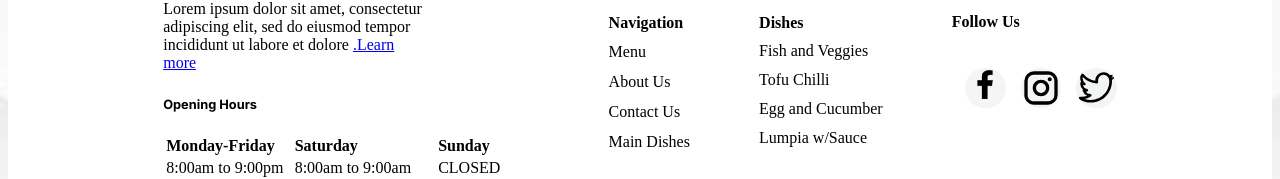
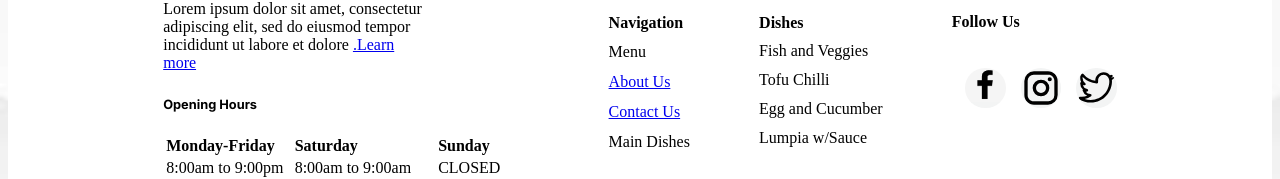
Before and after one commit to megbasrur/unicode-tasks, a plain HTML site: page task1- restaurant website/homepage.html in a window 1280 px wide. Shown: the part 2743-2922 px from the top of the page. Drawn offline with Linux system fonts and the light colour scheme.

Commit message:
Update homepage.html

```diff
--- a/task1- restaurant website/homepage.html
+++ b/task1- restaurant website/homepage.html
@@ -141,10 +141,10 @@
                     <td class="content1">Menu</td>
                 </tr>
                 <tr>
-                    <td class="content1">About Us</td>
+                    <td class="content1"><a href="about.html">About Us</a></</td>
                 </tr>
                 <tr>
-                    <td class="content1">Contact Us</td>
+                    <td class="content1"><a href="contact.html">Contact Us</a></td>
                 </tr>
                 <tr>
                     <td class="content1">Main Dishes</td>
```
